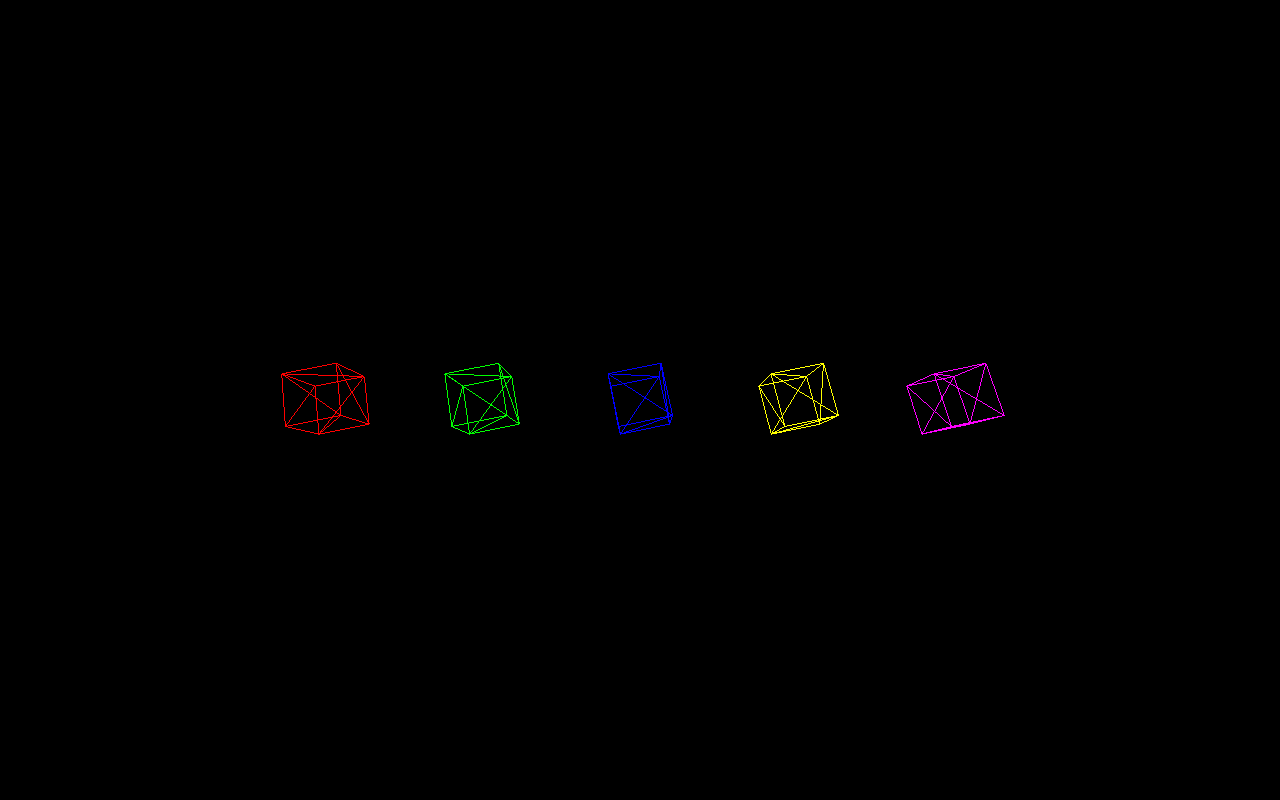
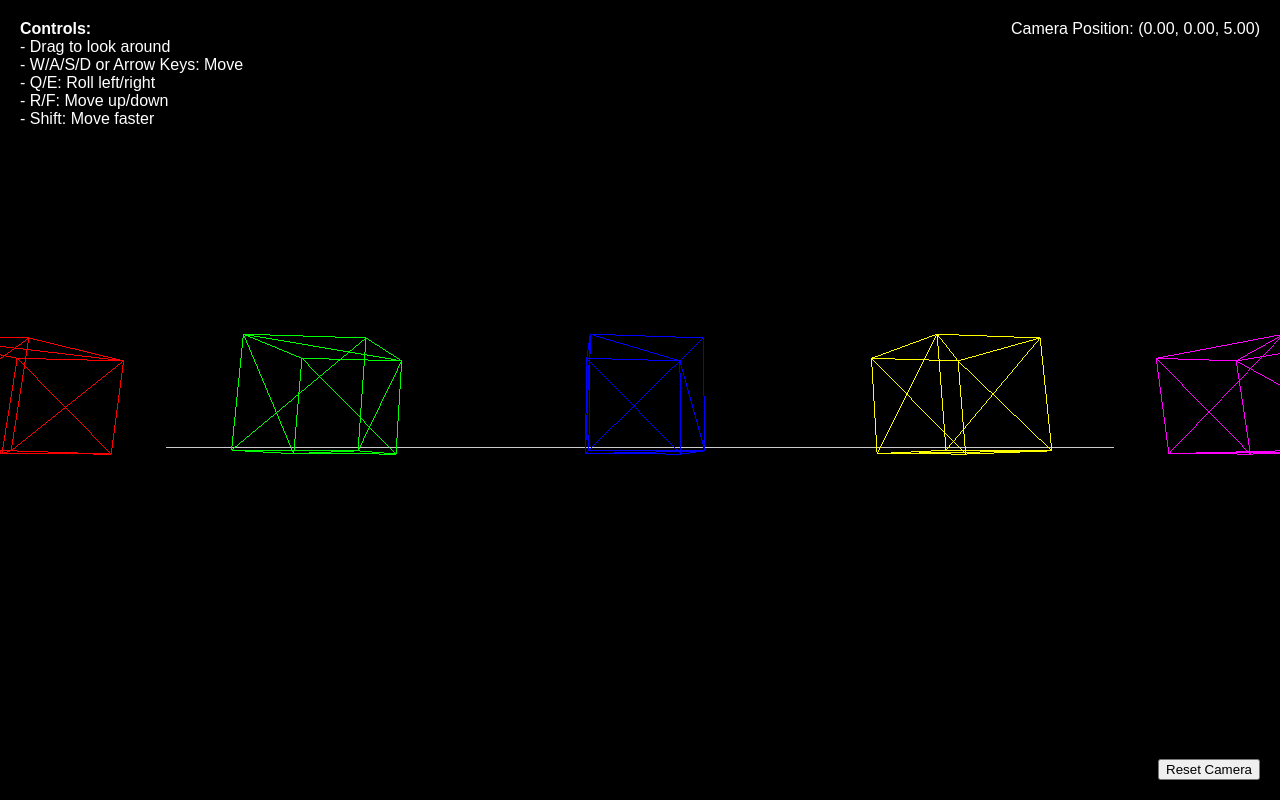
Before and after one commit to mateo19182/portfolio-threejs, a website built with Vite: page index.html in a window 1280 px wide. Built offline with nearby package versions, Linux system fonts and the light colour scheme.

Commit message:
better controls

```diff
--- a/index.html
+++ b/index.html
@@ -9,6 +9,8 @@
 <body>
     <canvas id="canvas"></canvas>
     <!-- Overlay div -->
+    <button id="resetCamera" style="position: fixed; bottom: 20px; right: 20px;">Reset Camera</button>
+
     <div id="overlay">
         <button id="close-button">Close</button>
         <p id="overlay-text">Sample Text</p>
--- a/src/main.js
+++ b/src/main.js
@@ -1,18 +1,45 @@
 import * as THREE from 'three';
-import { OrbitControls } from 'three/examples/jsm/controls/OrbitControls.js';
+import { FlyControls } from 'three/examples/jsm/controls/FlyControls.js';
 
 // Scene, camera, and renderer setup
 const scene = new THREE.Scene();
 const camera = new THREE.PerspectiveCamera(75, window.innerWidth / window.innerHeight, 0.1, 1000);
-camera.position.z = 10; // Move the camera back so it can see the cubes
+const INITIAL_CAMERA_POSITION = {
+    x: 0,
+    y: 0,
+    z: 5
+  };
+
+// Add reset camera function
+function resetCameraPosition() {
+    camera.position.set(
+      INITIAL_CAMERA_POSITION.x,
+      INITIAL_CAMERA_POSITION.y,
+      INITIAL_CAMERA_POSITION.z
+    );
+    camera.rotation.set( 0 ,0 ,0 );
+  }
+  resetCameraPosition(); // Call the function to reset the camera position
+  // Add event listener for reset button
+  document.getElementById('resetCamera').addEventListener('click', resetCameraPosition);
 
 const renderer = new THREE.WebGLRenderer({ canvas: document.getElementById('canvas') });
 renderer.setSize(window.innerWidth, window.innerHeight);
 
-// OrbitControls setup
-const controls = new OrbitControls(camera, renderer.domElement);
-controls.enableDamping = true; // Smooth camera movement
-controls.dampingFactor = 0.05;
+// FlyControls setup
+const controls = new FlyControls(camera, renderer.domElement);
+controls.movementSpeed = 10; // Default movement speed
+controls.rollSpeed = Math.PI / 6; // Adjust roll speed
+controls.autoForward = false; // Disable auto-forward
+controls.dragToLook = true; // Enable drag-to-look
+
+// Add a reference plane (wireframe)
+const planeGeometry = new THREE.PlaneGeometry(100, 100);
+const planeMaterial = new THREE.MeshBasicMaterial({ color: 0xcccccc, wireframe: true }); // Wireframe material
+const plane = new THREE.Mesh(planeGeometry, planeMaterial);
+plane.rotation.x = -Math.PI / 2; // Rotate the plane to be horizontal
+plane.position.y = -5; // Position the plane below the cubes
+scene.add(plane);
 
 // Create five cubes with different colors and messages
 const geometry = new THREE.BoxGeometry();
@@ -36,6 +63,7 @@ const cubes = [];
 for (let i = 0; i < 5; i++) {
     const cube = new THREE.Mesh(geometry, materials[i]);
     cube.position.x = (i - 2) * 3; // Position cubes along the x-axis
+    cube.position.y = 0; // Position cubes above the plane
     cube.userData.message = messages[i]; // Store a message for each cube
     scene.add(cube);
     cubes.push(cube);
@@ -43,8 +71,54 @@ for (let i = 0; i < 5; i++) {
 
 console.log('Cubes created:', cubes); // Debugging: Log cubes to the console
 
+// Add a legend for controls
+const legend = document.createElement('div');
+legend.style.position = 'absolute';
+legend.style.top = '10px';
+legend.style.left = '10px';
+legend.style.color = 'white';
+legend.style.backgroundColor = 'rgba(0, 0, 0, 0.5)';
+legend.style.padding = '10px';
+legend.style.fontFamily = 'Arial, sans-serif';
+legend.innerHTML = `
+    <strong>Controls:</strong><br>
+    - Drag to look around<br>
+    - W/A/S/D or Arrow Keys: Move<br>
+    - Q/E: Roll left/right<br>
+    - R/F: Move up/down<br>
+    - Shift: Move faster<br>
+`;
+document.body.appendChild(legend);
+
+// Add a display for camera coordinates
+const coordinatesDisplay = document.createElement('div');
+coordinatesDisplay.style.position = 'absolute';
+coordinatesDisplay.style.top = '10px';
+coordinatesDisplay.style.right = '10px';
+coordinatesDisplay.style.color = 'white';
+coordinatesDisplay.style.backgroundColor = 'rgba(0, 0, 0, 0.5)';
+coordinatesDisplay.style.padding = '10px';
+coordinatesDisplay.style.fontFamily = 'Arial, sans-serif';
+coordinatesDisplay.innerHTML = `Camera Position: (${camera.position.x.toFixed(2)}, ${camera.position.y.toFixed(2)}, ${camera.position.z.toFixed(2)})`;
+document.body.appendChild(coordinatesDisplay);
+
 // Animation variables
 let animate = true;
+
+// Shift functionality for faster movement
+let isShiftPressed = false;
+window.addEventListener('keydown', (event) => {
+    if (event.key === 'Shift') {
+        controls.movementSpeed = 20; // Increase movement speed when Shift is pressed
+        isShiftPressed = true;
+    }
+});
+window.addEventListener('keyup', (event) => {
+    if (event.key === 'Shift') {
+        controls.movementSpeed = 10; // Reset movement speed when Shift is released
+        isShiftPressed = false;
+    }
+});
 
 // Animation loop
 function animateScene() {
@@ -57,7 +131,11 @@ function animateScene() {
             cube.rotation.y += 0.01;
         });
 
-        controls.update();
+        controls.update(0.016); // Update FlyControls (delta time in seconds)
+
+        // Update camera coordinates display
+        coordinatesDisplay.innerHTML = `Camera Position: (${camera.position.x.toFixed(2)}, ${camera.position.y.toFixed(2)}, ${camera.position.z.toFixed(2)})`;
+
         renderer.render(scene, camera);
     }
 }
```
